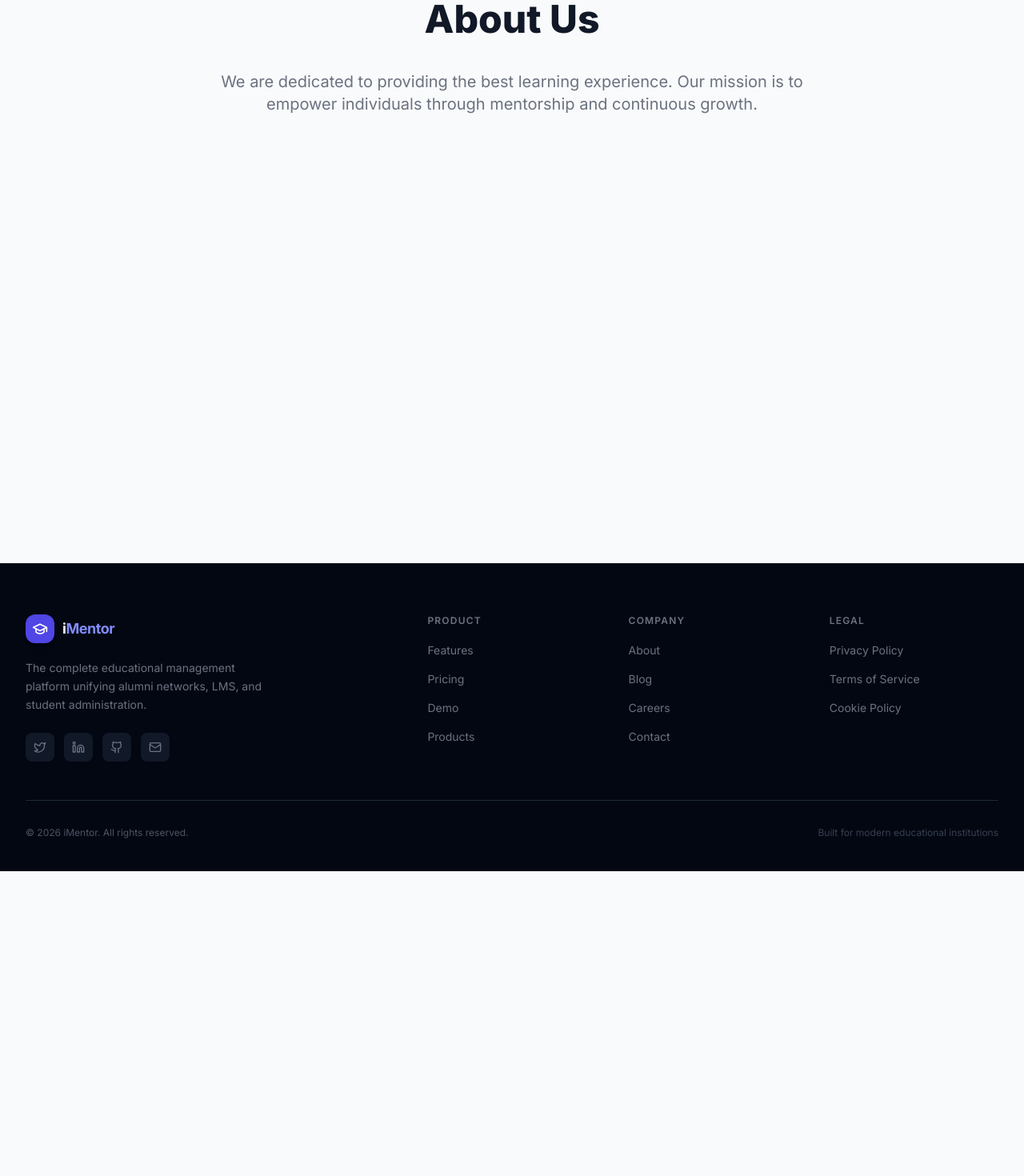
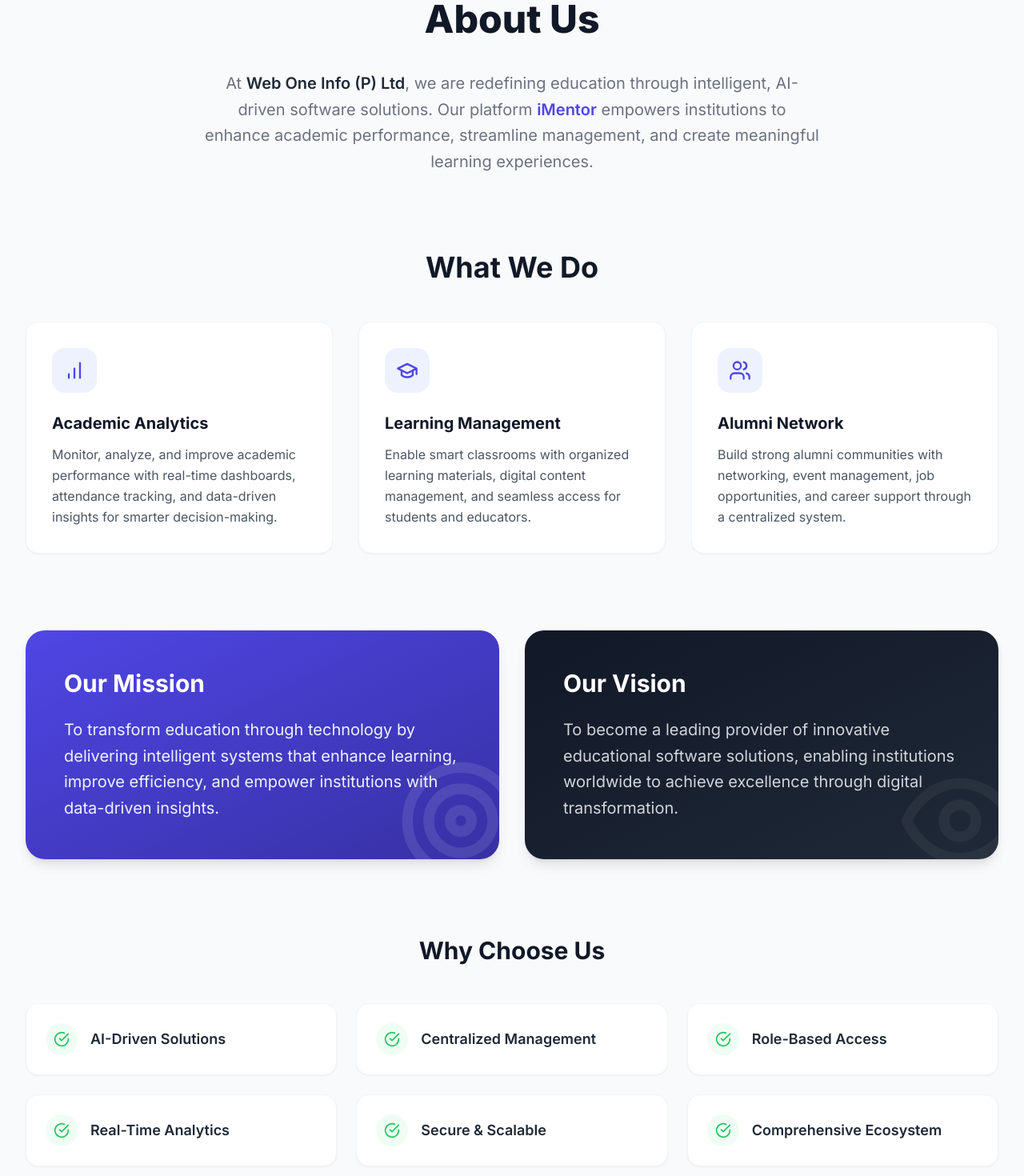
Before and after one commit to akshaykamal90/WEBONEINFO, a React (Vite) app: page /about in a window 1280 px wide. Shown: the part 160-1630 px from the top of the page at 80% size. Before the commit the page ends 1249 px from the top, so only its background shows below. Built offline with nearby package versions, Linux system fonts and the light colour scheme.

Commit message:
About us page updated

```diff
--- a/src/pages/About.jsx
+++ b/src/pages/About.jsx
@@ -1,17 +1,117 @@
 import React from 'react'
+import { GraduationCap, BarChart, Users, Target, Eye, CheckCircle } from 'lucide-react'
 
 const About = () => {
   return (
-    <div className="pt-24 pb-16 min-h-screen bg-gray-50 dark:bg-gray-900 transition-colors duration-200">
-      <div className="max-w-7xl mx-auto px-4 sm:px-6 lg:px-8">
-        <div className="text-center">
+    <div className="pt-24 pb-20 min-h-screen bg-gray-50 dark:bg-gray-950 transition-colors duration-200">
+      <div className="max-w-7xl mx-auto px-4 sm:px-6 lg:px-8 space-y-24">
+
+        {/* Header */}
+        <div className="text-center max-w-4xl mx-auto">
           <h1 className="text-4xl font-extrabold text-gray-900 dark:text-white sm:text-5xl pb-4">
             About Us
           </h1>
-          <p className="mt-6 text-xl text-gray-500 dark:text-gray-400 max-w-3xl mx-auto">
-            We are dedicated to providing the best learning experience. Our mission is to empower individuals through mentorship and continuous growth.
+          <p className="mt-6 text-xl text-gray-500 dark:text-gray-400 max-w-3xl mx-auto leading-relaxed">
+            At <span className="font-semibold text-gray-800 dark:text-white">Web One Info (P) Ltd</span>, we are redefining education through intelligent, AI-driven software solutions. Our platform <span className="font-semibold text-primary-600 dark:text-primary-400">iMentor</span> empowers institutions to enhance academic performance, streamline management, and create meaningful learning experiences.
           </p>
         </div>
+
+        {/* What We Do */}
+        <div>
+          <div className="text-center mb-12">
+            <h2 className="text-3xl font-bold text-gray-900 dark:text-white sm:text-4xl">What We Do</h2>
+          </div>
+          <div className="grid gap-8 md:grid-cols-3">
+
+            <div className="bg-white dark:bg-gray-900 p-8 rounded-2xl shadow-sm border border-gray-100 dark:border-gray-800 hover:shadow-md transition-all duration-200 group">
+              <div className="w-14 h-14 bg-primary-50 dark:bg-primary-900/30 text-primary-600 dark:text-primary-400 rounded-2xl flex items-center justify-center mb-6 group-hover:scale-110 transition-transform duration-200">
+                <BarChart className="w-7 h-7" />
+              </div>
+              <h3 className="text-xl font-bold text-gray-900 dark:text-white mb-3">
+                Academic Analytics
+              </h3>
+              <p className="text-gray-600 dark:text-gray-400 leading-relaxed">
+                Monitor, analyze, and improve academic performance with real-time dashboards, attendance tracking, and data-driven insights for smarter decision-making.
+              </p>
+            </div>
+
+            <div className="bg-white dark:bg-gray-900 p-8 rounded-2xl shadow-sm border border-gray-100 dark:border-gray-800 hover:shadow-md transition-all duration-200 group">
+              <div className="w-14 h-14 bg-primary-50 dark:bg-primary-900/30 text-primary-600 dark:text-primary-400 rounded-2xl flex items-center justify-center mb-6 group-hover:scale-110 transition-transform duration-200">
+                <GraduationCap className="w-7 h-7" />
+              </div>
+              <h3 className="text-xl font-bold text-gray-900 dark:text-white mb-3">
+                Learning Management
+              </h3>
+              <p className="text-gray-600 dark:text-gray-400 leading-relaxed">
+                Enable smart classrooms with organized learning materials, digital content management, and seamless access for students and educators.
+              </p>
+            </div>
+
+            <div className="bg-white dark:bg-gray-900 p-8 rounded-2xl shadow-sm border border-gray-100 dark:border-gray-800 hover:shadow-md transition-all duration-200 group">
+              <div className="w-14 h-14 bg-primary-50 dark:bg-primary-900/30 text-primary-600 dark:text-primary-400 rounded-2xl flex items-center justify-center mb-6 group-hover:scale-110 transition-transform duration-200">
+                <Users className="w-7 h-7" />
+              </div>
+              <h3 className="text-xl font-bold text-gray-900 dark:text-white mb-3">
+                Alumni Network
+              </h3>
+              <p className="text-gray-600 dark:text-gray-400 leading-relaxed">
+                Build strong alumni communities with networking, event management, job opportunities, and career support through a centralized system.
+              </p>
+            </div>
+
+          </div>
+        </div>
+
+        {/* Mission & Vision */}
+        <div className="grid md:grid-cols-2 gap-8">
+
+          <div className="bg-gradient-to-br from-primary-600 to-primary-800 rounded-3xl p-10 lg:p-12 text-white shadow-lg overflow-hidden relative group hover:-translate-y-1 transition-transform duration-300">
+            <Target className="w-40 h-40 absolute -right-8 -bottom-8 text-white/10 group-hover:scale-110 group-hover:-rotate-6 transition-transform duration-500" />
+            <h2 className="text-3xl font-bold mb-6 relative z-10">
+              Our Mission
+            </h2>
+            <p className="text-primary-50 text-xl leading-relaxed relative z-10">
+              To transform education through technology by delivering intelligent systems that enhance learning, improve efficiency, and empower institutions with data-driven insights.
+            </p>
+          </div>
+
+          <div className="bg-gradient-to-br from-gray-900 to-gray-800 dark:from-gray-800 dark:to-gray-900 rounded-3xl p-10 lg:p-12 text-white shadow-lg overflow-hidden relative group hover:-translate-y-1 transition-transform duration-300">
+            <Eye className="w-40 h-40 absolute -right-8 -bottom-8 text-white/5 group-hover:scale-110 group-hover:rotate-6 transition-transform duration-500" />
+            <h2 className="text-3xl font-bold mb-6 relative z-10">
+              Our Vision
+            </h2>
+            <p className="text-gray-300 text-xl leading-relaxed relative z-10">
+              To become a leading provider of innovative educational software solutions, enabling institutions worldwide to achieve excellence through digital transformation.
+            </p>
+          </div>
+
+        </div>
+
+        {/* Why Choose Us */}
+        <div>
+          <h2 className="text-3xl font-bold text-center text-gray-900 dark:text-white mb-12">
+            Why Choose Us
+          </h2>
+
+          <div className="grid sm:grid-cols-2 lg:grid-cols-3 gap-6">
+            {[
+              "AI-Driven Solutions",
+              "Centralized Management",
+              "Role-Based Access",
+              "Real-Time Analytics",
+              "Secure & Scalable",
+              "Comprehensive Ecosystem"
+            ].map((feature, idx) => (
+              <div key={idx} className="bg-white dark:bg-gray-900 p-6 rounded-2xl shadow-sm border border-gray-100 dark:border-gray-800 flex items-center gap-4 hover:border-primary-500/30 dark:hover:border-primary-500/30 transition-colors">
+                <div className="w-10 h-10 rounded-full bg-green-50 dark:bg-green-900/20 flex items-center justify-center shrink-0">
+                  <CheckCircle className="w-5 h-5 text-green-500" />
+                </div>
+                <span className="text-lg font-semibold text-gray-800 dark:text-gray-200">{feature}</span>
+              </div>
+            ))}
+          </div>
+        </div>
+
       </div>
     </div>
   )
```
